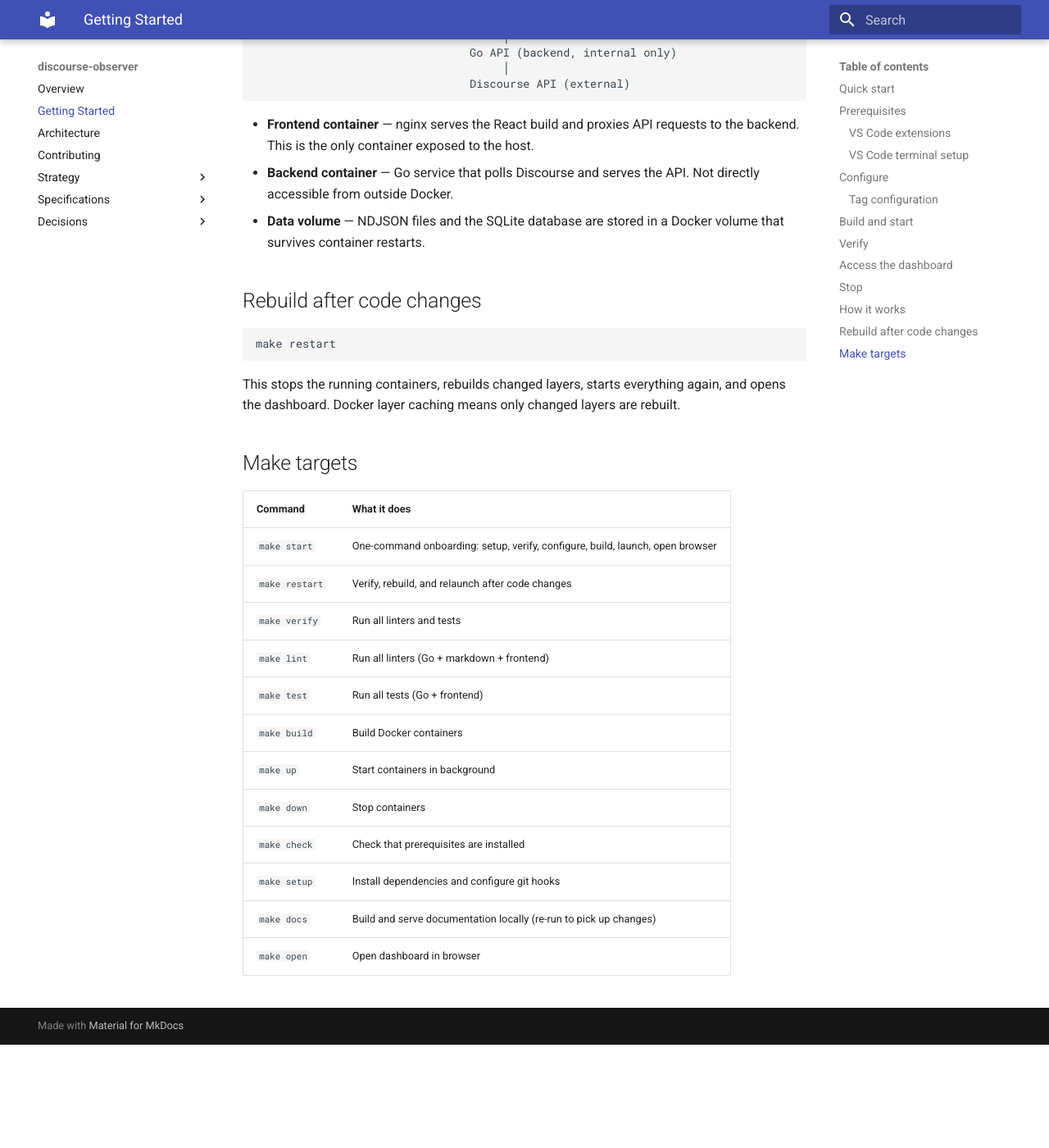
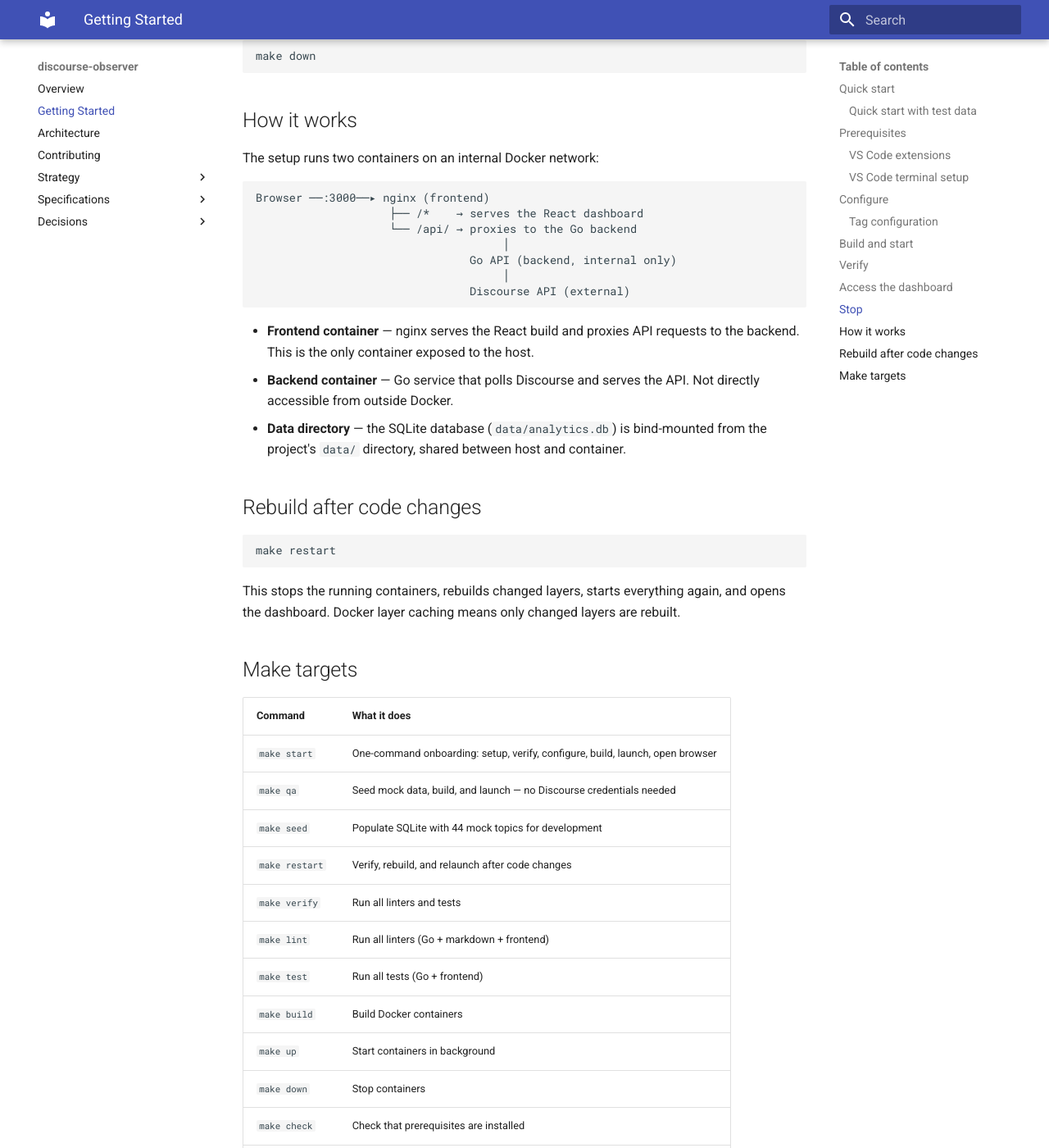
Before and after one commit to MorganDigitalAsyncTransparency/community, an MkDocs documentation site: the page built from discourse-observer/docs/getting-started.md, in a window 1280 px wide and 1400 px high, scrolled down 4143 px. Shown: the whole window at 82% size. Built offline with MkDocs 1.6.1 and Material for MkDocs 9.7.7, drawn with Linux system fonts in a browser that asks for light colours; before the commit the page ends 5417 px from its top, so only the background shows below that; some of the changed text lies outside the part shown.

Commit message:
Add make qa to getting-started, keep make start for real forums
make qa: seed mock data → build → up → open (no credentials needed).
make start: unchanged, requires .env with Discourse credentials.
Updated getting-started.md with quick start section and make targets.

Co-Authored-By: Claude Opus 4.6 (1M context) <noreply@anthropic.com>

````diff
--- a/discourse-observer/docs/getting-started.md
+++ b/discourse-observer/docs/getting-started.md
@@ -16,6 +16,16 @@ This single command handles the full onboarding flow:
 4. **Builds and launches** — builds Docker containers, starts them, opens the dashboard
 
 Edit `.env` with your Discourse credentials and `config/tagConfig.json` with your tag, area, SLO, and stalled-topic configuration before the first run.
+
+### Quick start with test data
+
+To launch the dashboard with mock data (no Discourse credentials needed):
+
+```sh
+make qa
+```
+
+This seeds 44 realistic topics into a local SQLite database, builds the containers, and opens the dashboard. Useful during development to see all pages populated without connecting to a real forum.
 
 After code changes, use `make restart` to rebuild and relaunch.
 
@@ -163,7 +173,7 @@ Browser ──:3000──▸ nginx (frontend)
 
 - **Frontend container** — nginx serves the React build and proxies API requests to the backend. This is the only container exposed to the host.
 - **Backend container** — Go service that polls Discourse and serves the API. Not directly accessible from outside Docker.
-- **Data volume** — NDJSON files and the SQLite database are stored in a Docker volume that survives container restarts.
+- **Data directory** — the SQLite database (`data/analytics.db`) is bind-mounted from the project's `data/` directory, shared between host and container.
 
 ## Rebuild after code changes
 
@@ -178,6 +188,8 @@ This stops the running containers, rebuilds changed layers, starts everything ag
 | Command | What it does |
 |---|---|
 | `make start` | One-command onboarding: setup, verify, configure, build, launch, open browser |
+| `make qa` | Seed mock data, build, and launch — no Discourse credentials needed |
+| `make seed` | Populate SQLite with 44 mock topics for development |
 | `make restart` | Verify, rebuild, and relaunch after code changes |
 | `make verify` | Run all linters and tests |
 | `make lint` | Run all linters (Go + markdown + frontend) |
````
Also changed, not shown: 1 other file.
